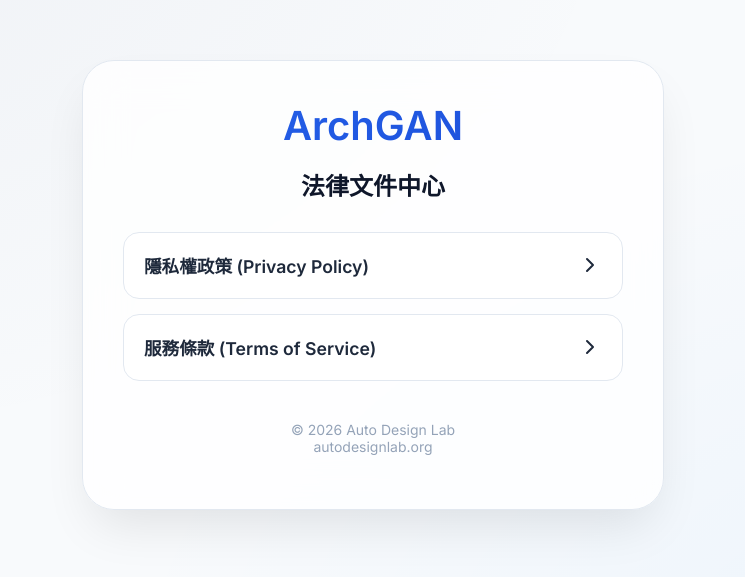
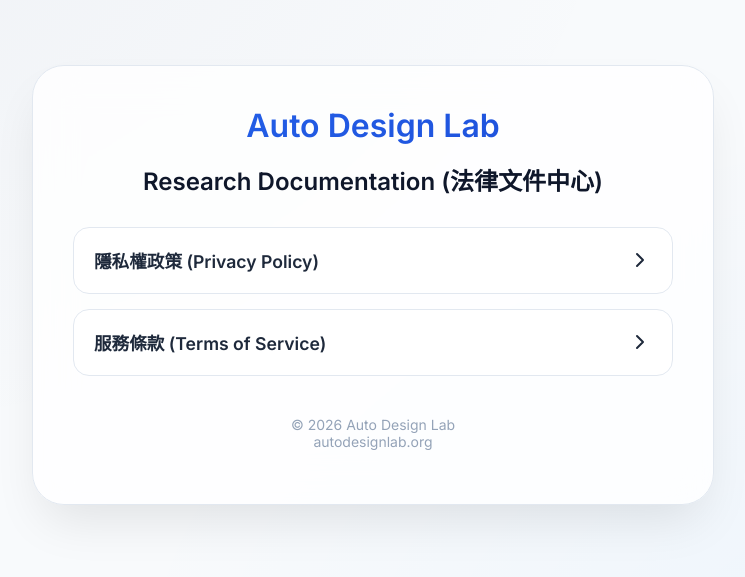
Before and after one commit to AmemiyaLai/n8nappdocs, a plain HTML site: page index.html in a window 1280 px wide. Shown: the part 135-712 px from the top of the page, without its empty margins (267-1012 px from the left). Drawn offline with Linux system fonts and the light colour scheme.

```diff
--- a/index.html
+++ b/index.html
@@ -4,8 +4,9 @@
 <head>
     <meta charset="UTF-8">
     <meta name="viewport" content="width=device-width, initial-scale=1.0">
-    <title>ArchGAN Legal Documents - Auto Design Lab</title>
-    <meta name="description" content="Legal documentation for ArchGAN, including Privacy Policy and Terms of Service.">
+    <title>Auto Design Lab - Legal</title>
+    <meta name="description"
+        content="Legal documentation for Auto Design Lab Research, including Privacy Policy and Terms of Service.">
     <link rel="preconnect" href="https://fonts.googleapis.com">
     <link rel="preconnect" href="https://fonts.gstatic.com" crossorigin>
     <link
@@ -36,7 +37,7 @@
         }
 
         .container {
-            max-width: 500px;
+            max-width: 600px;
             width: 100%;
             background: var(--card-bg);
             backdrop-filter: blur(20px);
@@ -48,7 +49,7 @@
         }
 
         .logo {
-            font-size: 2.5rem;
+            font-size: 2rem;
             font-weight: 800;
             background: linear-gradient(135deg, #2563eb 0%, #1d4ed8 100%);
             -webkit-background-clip: text;
@@ -108,8 +109,8 @@
 
 <body>
     <div class="container">
-        <div class="logo">ArchGAN</div>
-        <h1>法律文件中心</h1>
+        <div class="logo">Auto Design Lab</div>
+        <h1>Research Documentation (法律文件中心)</h1>
 
         <div class="links">
             <a href="privacy.html" class="link-card">
```
Also changed, not shown: privacy.html (+4 -3 lines), terms.html (+6 -4 lines).
